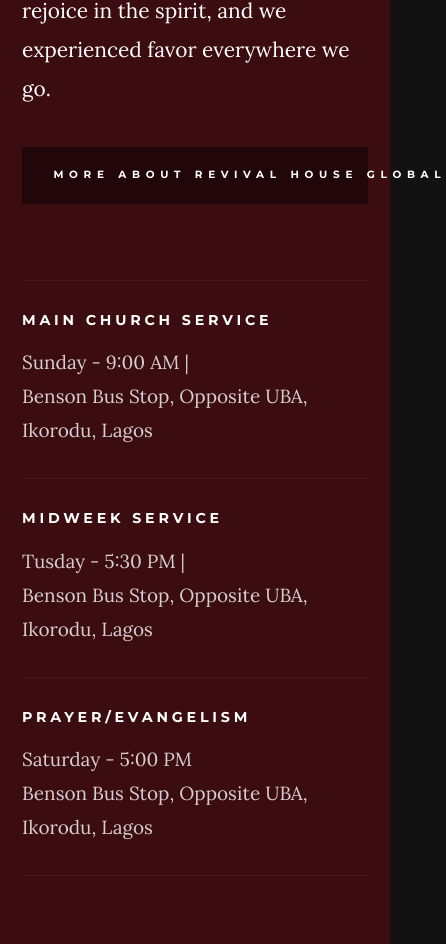
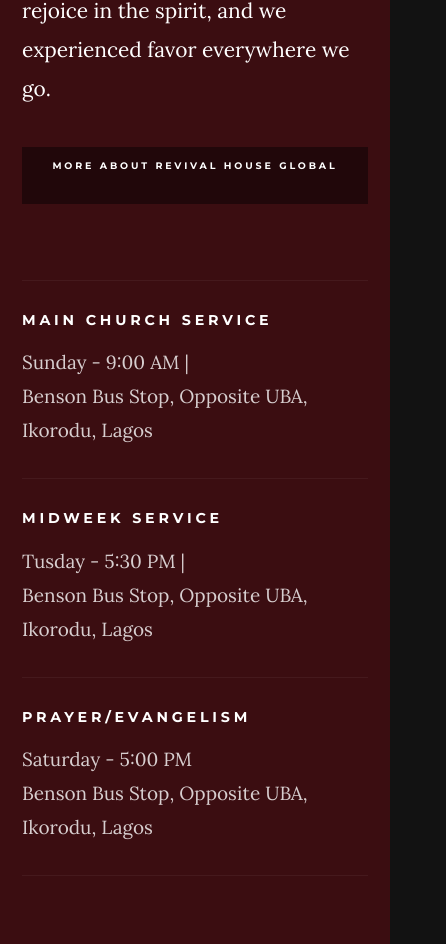
Before and after one commit to gacode0/Revival-House-Global-Frontend, a website: page index.html in a window 390 px wide. Shown: the part 1471-2415 px from the top of the page, 446 px wide, since content can reach past the window. Drawn offline with nearby package versions, Linux system fonts and the light colour scheme.

Commit message:
Fixed mobile responsiveness for about section and buttons

```diff
--- a/css/main.css
+++ b/css/main.css
@@ -2540,6 +2540,18 @@
   margin-right: 0;
   background-color: #21070a;
   border-color: #21070a;
+  text-align: center;
+  white-space: normal;
+  padding: 1.5rem 2rem;
+  word-wrap: break-word;
+  overflow-wrap: break-word;
+
+  @media screen and (max-width: 600px) {
+    padding: 1.2rem 1.5rem;
+    line-height: 1.4;
+    letter-spacing: 0.3rem;
+    font-size: 1rem;
+  }
 }
 
 /* -------------------------------------------------------------------
--- a/index.html
+++ b/index.html
@@ -11,7 +11,7 @@
 
     <!-- mobile specific metas
     ================================================== -->
-    <meta name="viewport" content="width=device-width, initial-scale=1">
+    <meta name="viewport" content="width=device-width, initial-scale=1.0">
 
     <!-- CSS
     ================================================== -->
```
Also changed, not shown: package.json (added, +21 -0 lines).
